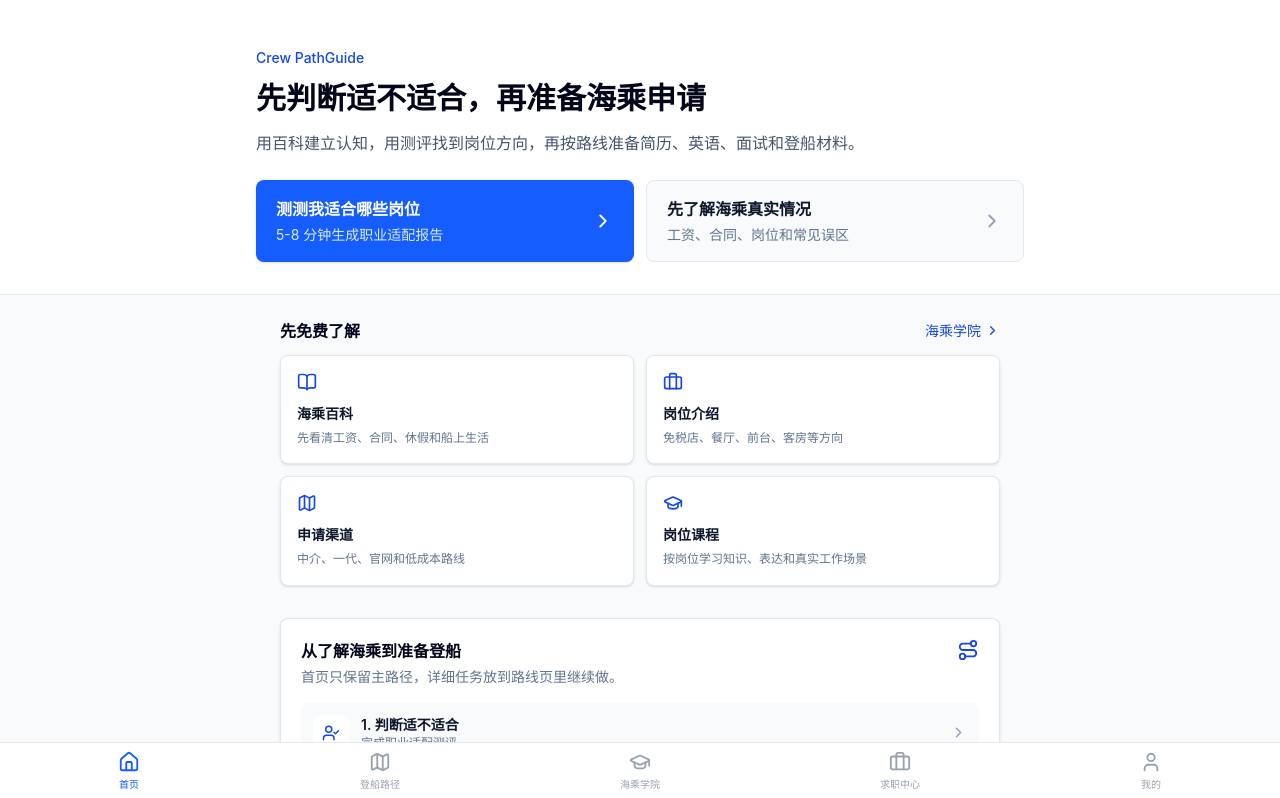
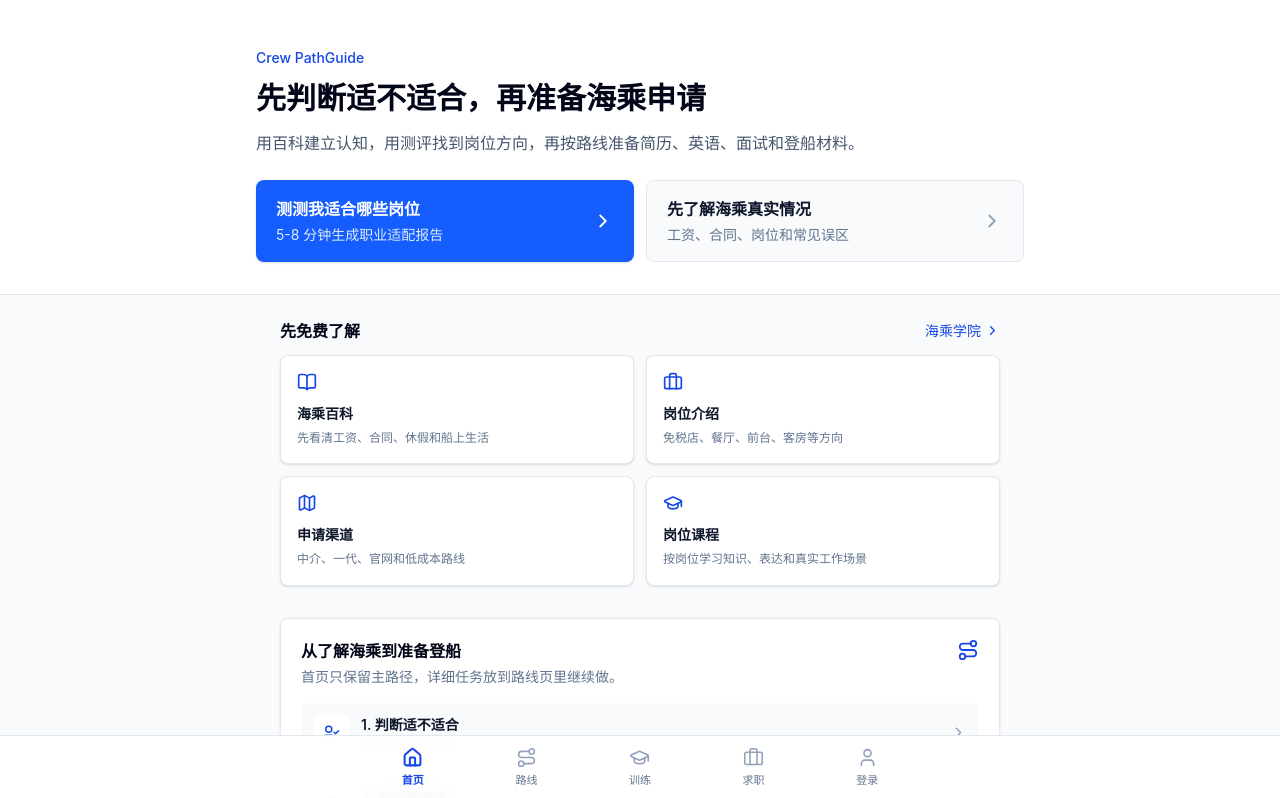
Before and after one commit to crewbroyu/sea-crew-guide, a React (Vite) app: page / in a window 1280 px wide. Shown: the top 798 px of the page. Built offline with nearby package versions, Linux system fonts and the light colour scheme; no server answers.

Commit message:
Simplify primary navigation

```diff
--- a/package.json
+++ b/package.json
@@ -26,7 +26,8 @@
     "test:assessment-bridge": "node scripts/test-assessment-experience-bridge.mjs",
     "test:bar-trial-report": "node scripts/test-bar-trial-report.mjs",
     "test:purchase-flow": "node scripts/test-purchase-flow.mjs",
-    "test:home-today": "node scripts/test-home-today.mjs"
+    "test:home-today": "node scripts/test-home-today.mjs",
+    "test:navigation": "node scripts/test-primary-navigation.mjs"
   },
   "dependencies": {
     "@supabase/supabase-js": "^2.105.1",
--- /dev/null
+++ b/scripts/test-primary-navigation.mjs
@@ -0,0 +1,36 @@
+import assert from 'node:assert/strict'
+import {
+  getPreferredTrainingRoute,
+  getPrimaryNavigation,
+  isPrimaryNavigationActive,
+  isPrimaryNavigationVisible,
+} from '../src/data/appNavigation.js'
+
+assert.equal(getPreferredTrainingRoute('bar_server'), '/programs/bar-server')
+assert.equal(getPreferredTrainingRoute('Bar-Server'), '/programs/bar-server')
+assert.equal(getPreferredTrainingRoute('Bar Server'), '/programs/bar-server')
+assert.equal(getPreferredTrainingRoute('retail'), '/programs/retail')
+assert.equal(getPreferredTrainingRoute('Retail Sales Associate'), '/programs/retail')
+assert.equal(getPreferredTrainingRoute('front_office'), '/academy')
+
+const memberTabs = getPrimaryNavigation({ isRegistered: true, primaryRole: 'bar_server' })
+assert.deepEqual(memberTabs.map((tab) => tab.label), ['今天', '路线', '训练', '求职', '我的'])
+assert.equal(memberTabs.find((tab) => tab.id === 'training').to, '/programs/bar-server')
+
+const publicTabs = getPrimaryNavigation()
+assert.equal(publicTabs[0].label, '首页')
+assert.equal(publicTabs.at(-1).label, '登录')
+
+for (const route of ['/', '/tasks', '/academy', '/jobs', '/profile', '/programs/bar-server', '/programs/retail']) {
+  assert.equal(isPrimaryNavigationVisible(route), true, `${route} should show primary navigation`)
+}
+
+for (const route of ['/assessment', '/tasks/Task2', '/academy/wiki', '/jobs/channels', '/programs/bar-server/listening']) {
+  assert.equal(isPrimaryNavigationVisible(route), false, `${route} should use focus mode`)
+}
+
+assert.equal(isPrimaryNavigationActive('/programs/bar-server', 'training'), true)
+assert.equal(isPrimaryNavigationActive('/academy', 'training'), true)
+assert.equal(isPrimaryNavigationActive('/programs/bar-server/listening', 'training'), false)
+
+console.log('Primary navigation tests passed.')
--- a/src/App.jsx
+++ b/src/App.jsx
@@ -73,23 +73,6 @@ const NotFound = lazy(() => import('./pages/NotFound'))
 const LegalDocument = lazy(() => import('./pages/LegalDocument'))
 
 function App() {
-  const hideNavPages = [
-    '/tasks/*',
-    '/academy/*',
-    '/jobs/preparation',
-    '/jobs/channels',
-    '/jobs/company-jobs',
-    '/jobs/platforms',
-    '/jobs/latest',
-    '/jobs/yuge',
-    '/jobs/brand-partners',
-    '/jobs/applications',
-    '/my-offer',
-    '/messages',
-    '/assessment',
-    '/boarding-materials'
-  ]
-
   return (
     <ErrorBoundary>
       <Router>
@@ -173,7 +156,7 @@ function App() {
               <Route path="*" element={<NotFound />} />
             </Routes>
           </Suspense>
-          <BottomNav hideNavPages={hideNavPages} />
+          <BottomNav />
         </div>
       </Router>
     </ErrorBoundary>
--- a/src/components/BottomNav.jsx
+++ b/src/components/BottomNav.jsx
@@ -1,57 +1,65 @@
 import { useNavigate, useLocation } from 'react-router-dom'
 import { createElement } from 'react'
-import { Home, Map, GraduationCap, Briefcase, User } from 'lucide-react'
+import { Home, Route, GraduationCap, Briefcase, User } from 'lucide-react'
+import useEffectiveAccess from '../hooks/useEffectiveAccess'
+import {
+  getPrimaryNavigation,
+  isPrimaryNavigationActive,
+  isPrimaryNavigationVisible,
+} from '../data/appNavigation'
 
-const tabs = [
-  { icon: Home, label: '首页', to: '/' },
-  { icon: Map, label: '登船路径', to: '/tasks' },
-  { icon: GraduationCap, label: '海乘学院', to: '/academy' },
-  { icon: Briefcase, label: '求职中心', to: '/jobs' },
-  { icon: User, label: '我的', to: '/profile' },
-]
-
-const matchesHiddenPath = (pathname, pattern) => {
-  if (pattern.endsWith('/*')) {
-    const prefix = pattern.slice(0, -2)
-    return pathname === prefix || pathname.startsWith(`${prefix}/`)
-  }
-  return pathname === pattern
+const icons = {
+  home: Home,
+  route: Route,
+  training: GraduationCap,
+  jobs: Briefcase,
+  profile: User,
 }
 
-const isTabActive = (pathname, to) => {
-  if (to === '/') return pathname === '/'
-  if (to === '/academy') return pathname === '/academy'
-    || pathname.startsWith('/academy/')
-    || pathname.startsWith('/programs/')
-  return pathname === to || pathname.startsWith(`${to}/`)
+const readPrimaryRole = () => {
+  try {
+    const task2 = JSON.parse(localStorage.getItem('task2_result') || '{}')
+    return task2.selectedTargetJob || task2.target_position || ''
+  } catch {
+    return ''
+  }
 }
 
-export default function BottomNav({ hideNavPages = [] }) {
+export default function BottomNav() {
   const navigate = useNavigate()
   const location = useLocation()
+  const { isRegistered } = useEffectiveAccess()
+  const tabs = getPrimaryNavigation({
+    isRegistered,
+    primaryRole: readPrimaryRole(),
+  })
 
-  if (hideNavPages.some((pattern) => matchesHiddenPath(location.pathname, pattern))) {
+  if (!isPrimaryNavigationVisible(location.pathname)) {
     return null
   }
 
   return (
-    <div className="fixed bottom-0 left-0 right-0 bg-white border-t border-gray-200 px-2 pb-safe z-50">
-      <div className="flex justify-around">
-        {tabs.map(({ icon, label, to }) => {
-          const isActive = isTabActive(location.pathname, to)
+    <nav aria-label="主导航" className="fixed bottom-0 left-0 right-0 z-50 border-t border-slate-200 bg-white/95 pb-[env(safe-area-inset-bottom)] backdrop-blur">
+      <div className="mx-auto grid h-16 max-w-xl grid-cols-5 px-1">
+        {tabs.map(({ id, icon, label, to }) => {
+          const isActive = isPrimaryNavigationActive(location.pathname, id)
           return (
             <button
-              key={to}
+              key={id}
+              type="button"
               onClick={() => navigate(to)}
-              className="flex flex-col items-center py-2 px-3"
+              aria-current={isActive ? 'page' : undefined}
+              aria-label={label}
+              className="flex min-w-0 flex-col items-center justify-center gap-1 px-1"
             >
-              {createElement(icon, {
-                size: 22,
-                className: isActive ? 'text-blue-600' : 'text-gray-400',
+              {createElement(icons[icon], {
+                size: 21,
+                strokeWidth: isActive ? 2.3 : 1.8,
+                className: isActive ? 'text-blue-700' : 'text-slate-400',
               })}
               <span
-                className={`text-[10px] mt-1 ${
-                  isActive ? 'text-blue-600 font-medium' : 'text-gray-400'
+                className={`truncate text-[11px] ${
+                  isActive ? 'font-semibold text-blue-700' : 'font-medium text-slate-500'
                 }`}
               >
                 {label}
@@ -60,6 +68,6 @@ export default function BottomNav({ hideNavPages = [] }) {
           )
         })}
       </div>
-    </div>
+    </nav>
   )
 }
--- a/src/components/RouteMetadata.jsx
+++ b/src/components/RouteMetadata.jsx
@@ -4,8 +4,8 @@ import { useLocation } from 'react-router-dom'
 const metadata = [
   [/^\/$/, 'CrewPathGuide · 海乘求职路径与岗位训练', '从职业评估到岗位训练、面试和登船准备的海乘求职任务系统。'],
   [/^\/assessment/, '海乘职业适配评估 · CrewPathGuide', '根据英语、经历、岗位偏好和船上适应力生成职业方向建议。'],
-  [/^\/tasks/, '登船路径 · CrewPathGuide', '按 12 个任务推进海乘求职、面试、Offer 与登船准备。'],
-  [/^\/academy/, '海乘学院 · CrewPathGuide', '浏览邮轮岗位基础课、岗位英语、真实面试题库和场景训练。'],
+  [/^\/tasks/, '我的路线 · CrewPathGuide', '按 12 个任务推进海乘求职、面试、Offer 与登船准备。'],
+  [/^\/academy/, '训练中心 · CrewPathGuide', '浏览邮轮岗位基础课、岗位英语、真实面试题库和场景训练。'],
   [/^\/programs\/bar-server\/foundation/, 'Bar Server 基础课 · CrewPathGuide', '9 天完成 Bar Server 酒水知识、服务英语与岗位基础训练。'],
   [/^\/programs\/bar-server\/listening\/shift/, 'Bar Server 班次挑战 · CrewPathGuide', '在限时、正常语速和无即时提示条件下检验邮轮酒吧工作听力。'],
   [/^\/programs\/bar-server\/listening/, 'Bar Server 工作听说 · CrewPathGuide', '训练邮轮酒吧点单、偏好、客诉和主管指令中的关键信息捕捉与现场回应。'],
@@ -13,7 +13,7 @@ const metadata = [
   [/^\/programs\/retail\/foundation/, 'Retail Sales Associate 基础课 · CrewPathGuide', '学习邮轮零售接待、产品表达、销售、POS、库存与防损。'],
   [/^\/programs\/bar-server/, 'Bar Server 单职位全流程包 · CrewPathGuide', '从岗位知识到场景训练和 AI 模拟面试的 Bar Server 准备包。'],
   [/^\/programs\/retail/, 'Retail Sales Associate 岗位包 · CrewPathGuide', '邮轮免税店销售岗位基础课、场景训练和面试准备。'],
-  [/^\/jobs/, '求职中心 · CrewPathGuide', '管理简历、面试准备、申请渠道、申请记录与 Offer。'],
+  [/^\/jobs/, '求职 · CrewPathGuide', '管理简历、面试准备、申请渠道、申请记录与 Offer。'],
   [/^\/premium/, 'Bar Server 岗位包权益 · CrewPathGuide', '查看 Bar Server 岗位包内容、有效期、AI 额度与人工开通方式。'],
   [/^\/legal\/terms/, '用户协议 · CrewPathGuide', 'CrewPathGuide 的账户、训练内容与服务使用规则。'],
   [/^\/legal\/privacy/, '隐私政策 · CrewPathGuide', '了解 CrewPathGuide 如何处理账户、学习与 AI 训练数据。'],
--- /dev/null
+++ b/src/data/appNavigation.js
@@ -0,0 +1,41 @@
+const PRIMARY_NAV_PATHS = new Set([
+  '/',
+  '/tasks',
+  '/academy',
+  '/jobs',
+  '/profile',
+  '/programs/bar-server',
+  '/programs/retail',
+])
+
+const normalizeRole = (value = '') => String(value).trim().toLowerCase().replace(/[\s-]+/g, '_')
+
+export const getPreferredTrainingRoute = (primaryRole = '') => {
+  const role = normalizeRole(primaryRole)
+  if (['bar', 'bar_server', 'barserver'].includes(role) || role.includes('酒吧')) {
+    return '/programs/bar-server'
+  }
+  if (['retail', 'retail_sales', 'retail_sales_associate', 'retailsales'].includes(role) || role.includes('免税')) {
+    return '/programs/retail'
+  }
+  return '/academy'
+}
+
+export const getPrimaryNavigation = ({ isRegistered = false, primaryRole = '' } = {}) => [
+  { id: 'today', icon: 'home', label: isRegistered ? '今天' : '首页', to: '/' },
+  { id: 'route', icon: 'route', label: '路线', to: '/tasks' },
+  { id: 'training', icon: 'training', label: '训练', to: getPreferredTrainingRoute(primaryRole) },
+  { id: 'jobs', icon: 'jobs', label: '求职', to: '/jobs' },
+  { id: 'profile', icon: 'profile', label: isRegistered ? '我的' : '登录', to: '/profile' },
+]
+
+export const isPrimaryNavigationVisible = (pathname = '') => PRIMARY_NAV_PATHS.has(pathname)
+
+export const isPrimaryNavigationActive = (pathname, tabId) => {
+  if (tabId === 'today') return pathname === '/'
+  if (tabId === 'route') return pathname === '/tasks'
+  if (tabId === 'training') return pathname === '/academy' || /^\/programs\/(bar-server|retail)$/.test(pathname)
+  if (tabId === 'jobs') return pathname === '/jobs'
+  if (tabId === 'profile') return pathname === '/profile'
+  return false
+}
--- a/src/data/pathData.js
+++ b/src/data/pathData.js
@@ -42,7 +42,7 @@ const pathData = [
       {
         id: 5,
         title: '完成目标岗位基础训练',
-        subtitle: '进入学院学习岗位知识、英语表达和基础服务动作',
+        subtitle: '进入训练中心学习岗位知识、英语表达和基础服务动作',
         route: '/tasks/phase2/Task5',
         completionType: 'upload',
         timeLimit: 30,
@@ -64,7 +64,7 @@ const pathData = [
       {
         id: 7,
         title: '完成岗位口语训练',
-        subtitle: '在学院完成单题口语；岗位包用户可继续进入求职中心完整 AI 模拟',
+        subtitle: '在训练中心完成单题口语；岗位包用户可继续进入求职中心完整 AI 模拟',
         route: '/tasks/phase2/Task7',
         completionType: 'auto',
       },
--- a/src/pages/Academy.jsx
+++ b/src/pages/Academy.jsx
@@ -13,6 +13,7 @@ import {
 } from 'lucide-react'
 import { getInterviewPositionMeta } from '../utils/interviewPosition'
 import { getJobPreferences } from '../utils/jobPreferences'
+import useEffectiveAccess from '../hooks/useEffectiveAccess'
 
 const primaryModules = [
   {
@@ -141,6 +142,7 @@ const ModuleButton = ({ item, onOpen, compact = false }) => {
 
 export default function Academy() {
   const navigate = useNavigate()
+  const { isRegistered } = useEffectiveAccess()
   const preferences = useMemo(() => getJobPreferences(), [])
   const primaryPosition = getInterviewPositionMeta(preferences.primaryKey)
 
@@ -152,9 +154,9 @@ export default function Academy() {
     <div className="min-h-screen bg-slate-50 pb-24">
       <header className="border-b border-slate-200 bg-white">
         <div className="mx-auto max-w-5xl px-5 pb-6 pt-12">
-          <p className="text-sm font-medium text-blue-700">海乘学院</p>
+          <p className="text-sm font-medium text-blue-700">{isRegistered ? '训练中心' : '海乘学院'}</p>
           <h1 className="mt-2 text-2xl font-semibold tracking-normal text-slate-950">
-            课程、实训和面试准备，各自解决一件事
+            {isRegistered ? '围绕目标岗位继续训练' : '课程、实训和面试准备，各自解决一件事'}
           </h1>
           <p className="mt-3 max-w-2xl text-sm leading-6 text-slate-600">
             基础课程学习岗位知识，工作场景训练实际服务能力，面试题库负责把能力说出来。完整 AI 模拟面试与申请跟进统一放在求职中心。
--- a/src/pages/JobsCenter.jsx
+++ b/src/pages/JobsCenter.jsx
@@ -5,7 +5,6 @@ import {
   BookOpen,
   Building2,
   CheckCircle2,
-  ChevronLeft,
   ChevronRight,
   ClipboardList,
   FileSearch,
@@ -167,10 +166,7 @@ export default function JobsCenter() {
     <div className="min-h-screen bg-slate-50 pb-24">
       <header className="border-b border-slate-200 bg-white px-6 pb-7 pt-12">
         <div className="mx-auto max-w-4xl">
-          <button type="button" onClick={() => navigate('/')} className="mb-5 flex items-center gap-1 text-sm text-slate-500">
-            <ChevronLeft size={17} />返回首页
-          </button>
-          <p className="text-sm font-medium text-blue-700">求职中心</p>
+          <p className="text-sm font-medium text-blue-700">求职</p>
           <h1 className="mt-2 text-3xl font-bold leading-tight text-slate-950">从面试准备到申请跟进</h1>
           <p className="mt-3 max-w-2xl text-sm leading-6 text-slate-600">
             岗位能力在学院训练；这里把个人经历整理成面试表现，再选择渠道、投递并跟进结果。
@@ -244,7 +240,7 @@ export default function JobsCenter() {
               <BookOpen size={20} className="mt-0.5 shrink-0 text-blue-700" />
               <div>
                 <h2 className="font-semibold text-slate-950">岗位知识或口语还不稳？</h2>
-                <p className="mt-1 text-sm leading-6 text-slate-600">回海乘学院学习目标岗位课程、单题口语和真实工作场景。</p>
+                <p className="mt-1 text-sm leading-6 text-slate-600">回训练中心学习目标岗位课程、单题口语和真实工作场景。</p>
               </div>
             </div>
             <button type="button" onClick={() => navigate('/academy/position-english')} className="inline-flex min-h-11 items-center justify-center gap-2 rounded-lg border border-blue-200 bg-white px-4 text-sm font-semibold text-blue-700 hover:bg-blue-50">
```
Also changed, not shown: src/pages/Tasks.jsx (+1 -11 lines).
